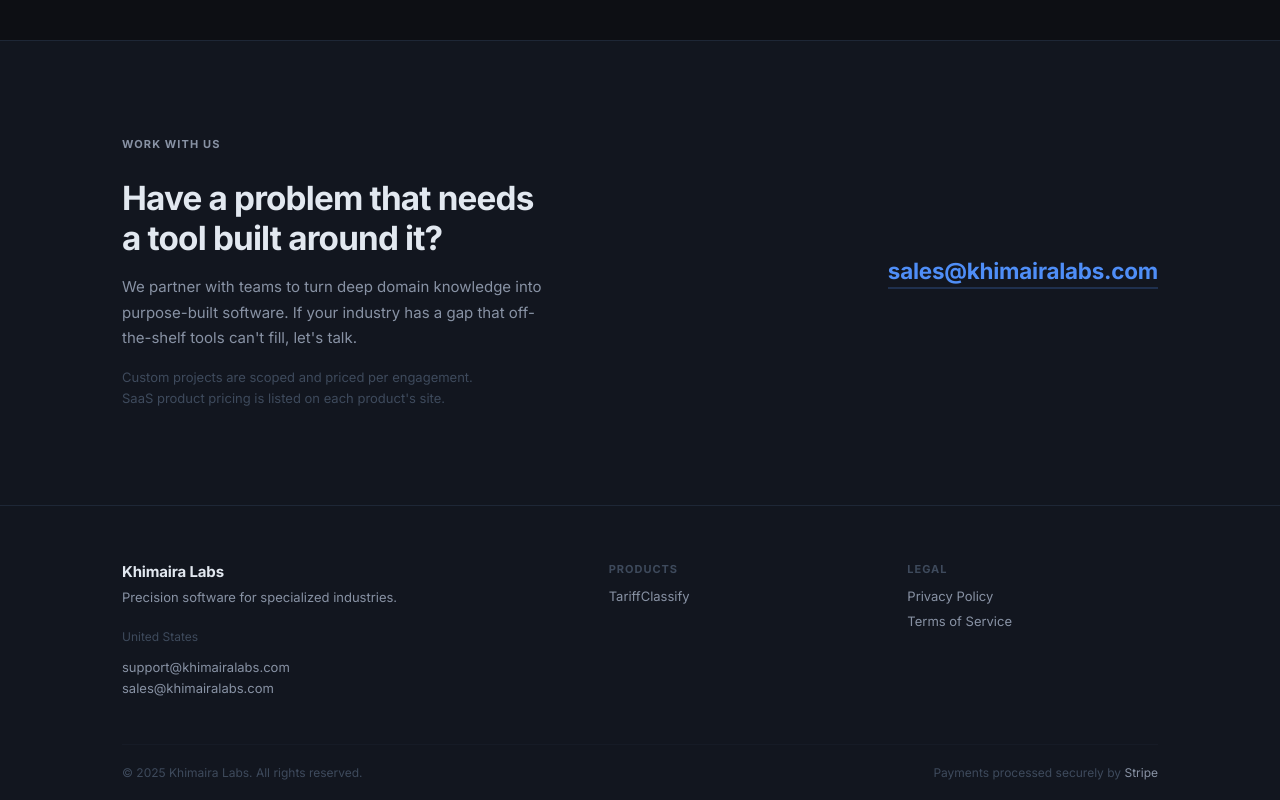
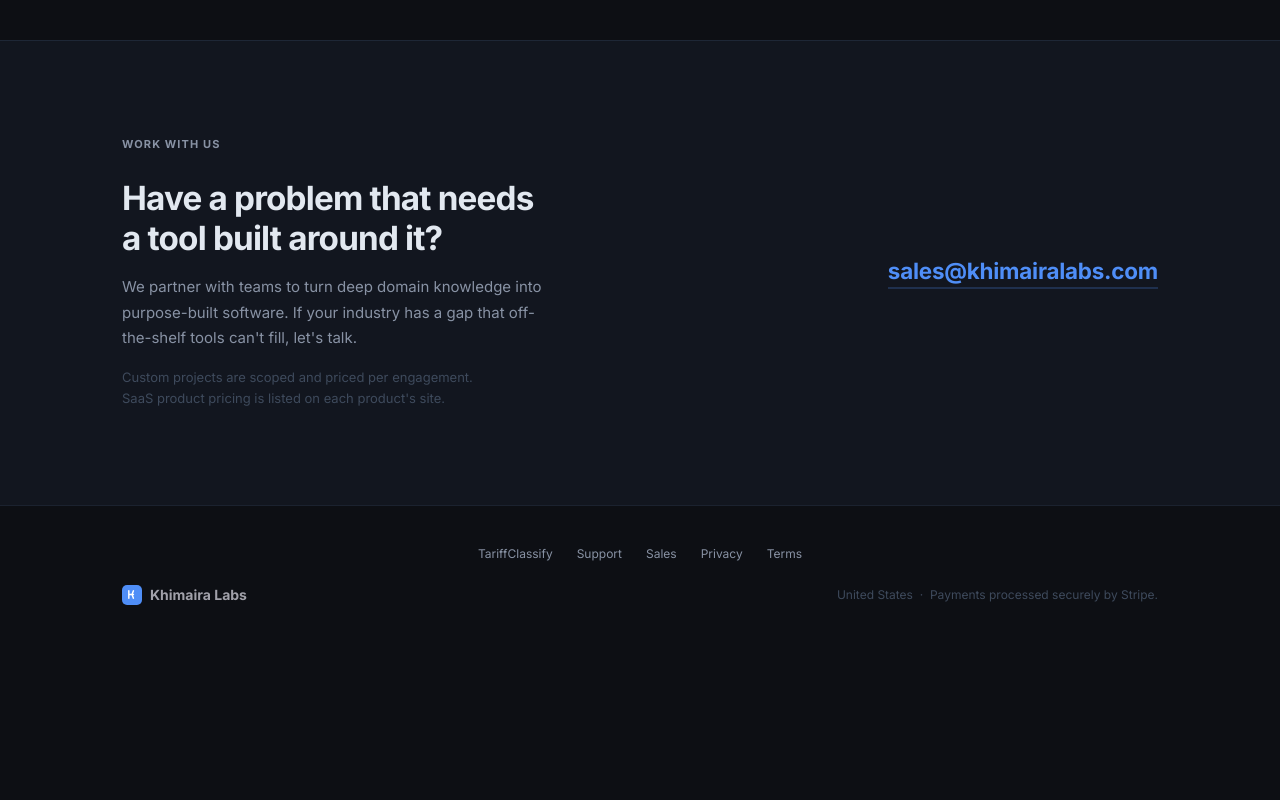
Before and after one commit to kolbyomalley/khimairalabs-website, a website: page src/index.html in a window 1280 px wide. Shown: the part 1281-2081 px from the top of the page. After the commit the page ends 1926 px from the top, so only its background shows below. Drawn offline with Linux system fonts and the light colour scheme.

Commit message:
Match footer to tariffclassify.ai style
Single centered links row + brand mark / disclaimer row — same
pattern as tariffclassify.ai. Removes the multi-column grid entirely.
Small accent-colored icon badge left of brand name, Stripe + address
note right-aligned on desktop.

Co-Authored-By: Claude Sonnet 4.6 <noreply@anthropic.com>

```diff
--- a/src/css/styles.css
+++ b/src/css/styles.css
@@ -407,127 +407,98 @@ br.br-lg {
 /* ── Footer ──────────────────────────────────────────────────────────────── */
 
 .footer {
-  border-top: 1px solid var(--border);
-  background: var(--surface);
-  padding: 3.5rem 0 0;
+  border-top: 1px solid rgba(30, 39, 54, 0.8);
+  padding: 2.5rem 0;
 }
 
-.footer__top {
-  display: grid;
-  grid-template-columns: 1.75fr 1fr 1fr;
-  gap: 3rem;
-  padding-bottom: 3rem;
+.footer__inner {
+  display: flex;
+  flex-direction: column;
+  gap: 1.5rem;
 }
 
-@media (max-width: 700px) {
-  .footer__top {
-    grid-template-columns: 1fr 1fr;
-    gap: 2rem 2.5rem;
-  }
-
-  .footer__col--brand {
-    grid-column: 1 / -1;
-  }
-}
-
-@media (max-width: 480px) {
-  .footer__top {
-    grid-template-columns: 1fr;
-    gap: 1.75rem;
-  }
-}
-
-.footer__col {
+/* Single centered row of links */
+.footer__links {
   display: flex;
-  flex-direction: column;
-  gap: 0.6rem;
-}
-
-.footer__col--brand {
-  gap: 0;
-}
-
-.footer__brand {
-  display: block;
-  font-size: 0.9375rem;
-  font-weight: 600;
-  letter-spacing: -0.01em;
-  color: var(--text);
-  margin-bottom: 0.4rem;
-}
-
-.footer__tagline {
-  font-size: 0.8125rem;
-  line-height: 1.55;
-  color: var(--text-muted);
-  margin-bottom: 1.25rem;
-}
-
-.footer__address {
-  font-size: 0.75rem;
-  line-height: 1.6;
-  color: var(--text-faint);
-  font-style: normal;
-  margin-bottom: 0.75rem;
-}
-
-.footer__emails {
-  display: flex;
-  flex-direction: column;
-  gap: 0.35rem;
-}
-
-.footer__col-label {
-  font-size: 0.6875rem;
-  font-weight: 600;
-  letter-spacing: 0.09em;
-  text-transform: uppercase;
-  color: var(--text-faint);
-  margin-bottom: 0.15rem;
+  flex-wrap: wrap;
+  align-items: center;
+  justify-content: center;
+  column-gap: 1.5rem;
+  row-gap: 0.5rem;
 }
 
 .footer__link {
-  font-size: 0.8125rem;
+  font-size: 0.75rem;
   color: var(--text-muted);
   transition: color 0.15s ease;
-  width: fit-content;
 }
 
 .footer__link:hover {
-  color: var(--text);
+  color: #d4d4d8;
 }
 
 .footer__link--active {
   color: var(--accent);
 }
 
-.footer__bottom {
+/* Brand mark + disclaimer row */
+.footer__brand-row {
+  display: flex;
+  flex-direction: column;
+  align-items: center;
+  justify-content: space-between;
+  gap: 0.75rem;
+}
+
+@media (min-width: 640px) {
+  .footer__brand-row {
+    flex-direction: row;
+  }
+}
+
+.footer__brand-mark {
   display: flex;
   align-items: center;
-  justify-content: space-between;
-  gap: 1rem;
-  flex-wrap: wrap;
-  padding: 1.25rem 0;
-  border-top: 1px solid var(--border-faint);
+  gap: 0.5rem;
 }
 
-.footer__copy {
+.footer__icon {
+  width: 20px;
+  height: 20px;
+  border-radius: 5px;
+  background: var(--accent);
+  display: flex;
+  align-items: center;
+  justify-content: center;
+  flex-shrink: 0;
+}
+
+.footer__brand-name {
+  font-size: 0.875rem;
+  font-weight: 600;
+  color: #a1a1aa;
+}
+
+.footer__disclaimer {
   font-size: 0.75rem;
   color: var(--text-faint);
+  text-align: center;
+  max-width: 26rem;
 }
 
-.footer__stripe {
-  font-size: 0.75rem;
+.footer__disclaimer a {
   color: var(--text-faint);
-}
-
-.footer__stripe-link {
-  color: var(--text-muted);
   transition: color 0.15s ease;
 }
 
-.footer__stripe-link:hover {
-  color: var(--text);
+.footer__disclaimer a:hover {
+  color: var(--text-muted);
+}
+
+@media (min-width: 640px) {
+  .footer__disclaimer {
+    text-align: right;
+  }
 }
 
 
--- a/src/index.html
+++ b/src/index.html
@@ -104,41 +104,31 @@
   </main>
 
   <footer class="footer">
-    <div class="container">
-      <div class="footer__top">
+    <div class="container footer__inner">
 
-        <div class="footer__col footer__col--brand">
-          <span class="footer__brand">Khimaira Labs</span>
-          <p class="footer__tagline">Precision software for specialized industries.</p>
-          <address class="footer__address">
-            <!-- TODO: replace with your actual street address before Stripe review -->
-            United States
-          </address>
-          <div class="footer__emails">
-            <a href="mailto:support@khimairalabs.com" class="footer__link">support@khimairalabs.com</a>
-            <a href="mailto:sales@khimairalabs.com" class="footer__link">sales@khimairalabs.com</a>
-          </div>
-        </div>
-
-        <div class="footer__col">
-          <p class="footer__col-label">Products</p>
-          <a href="https://tariffclassify.ai" class="footer__link" target="_blank" rel="noopener noreferrer">TariffClassify</a>
-        </div>
-
-        <div class="footer__col">
-          <p class="footer__col-label">Legal</p>
-          <a href="/privacy.html" class="footer__link">Privacy Policy</a>
-          <a href="/terms.html" class="footer__link">Terms of Service</a>
-        </div>
-
+      <div class="footer__links">
+        <a href="https://tariffclassify.ai" class="footer__link" target="_blank" rel="noopener noreferrer">TariffClassify</a>
+        <a href="mailto:support@khimairalabs.com" class="footer__link">Support</a>
+        <a href="mailto:sales@khimairalabs.com" class="footer__link">Sales</a>
+        <a href="/privacy.html" class="footer__link">Privacy</a>
+        <a href="/terms.html" class="footer__link">Terms</a>
       </div>
 
-      <div class="footer__bottom">
-        <span class="footer__copy">&copy; 2025 Khimaira Labs. All rights reserved.</span>
-        <span class="footer__stripe">Payments processed securely by
-          <a href="https://stripe.com" class="footer__stripe-link" target="_blank" rel="noopener noreferrer">Stripe</a>
-        </span>
+      <div class="footer__brand-row">
+        <div class="footer__brand-mark">
+          <div class="footer__icon" aria-hidden="true">
+            <svg width="11" height="11" viewBox="0 0 12 12" fill="none">
+              <path d="M2 2v8M2 6h5M7 2 5.5 6 7 10" stroke="white" stroke-width="1.6" stroke-linecap="round" stroke-linejoin="round"/>
+            </svg>
+          </div>
+          <span class="footer__brand-name">Khimaira Labs</span>
+        </div>
+        <p class="footer__disclaimer">
+          <!-- TODO: add your street address before Stripe review -->
+          United States &nbsp;&middot;&nbsp; Payments processed securely by <a href="https://stripe.com" target="_blank" rel="noopener noreferrer">Stripe</a>.
+        </p>
       </div>
+
     </div>
   </footer>
 
```
Also changed, not shown: src/privacy.html (+21 -24 lines), src/terms.html (+21 -24 lines).
